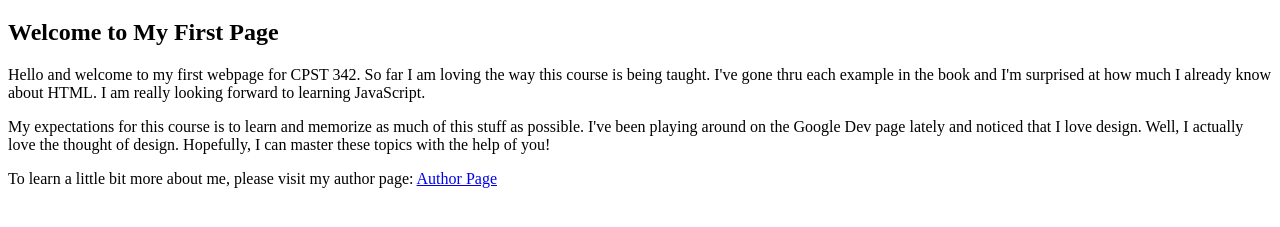
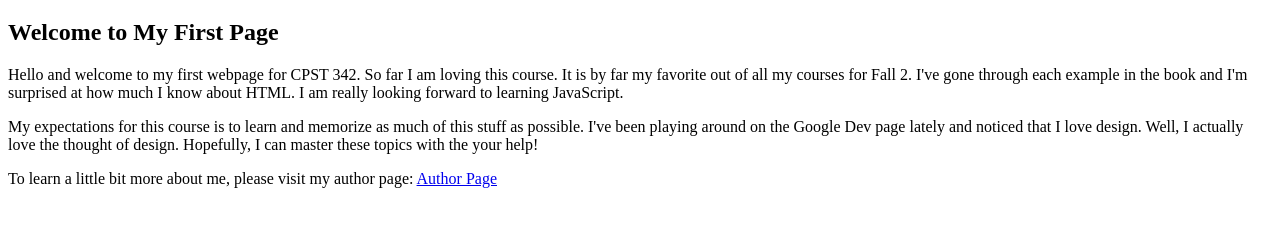
Before and after one commit to thill1117/cpst342f17hw1, a plain HTML site: page index.html in a window 1280 px wide. Shown: the part 61-288 px from the top of the page. Drawn offline with Linux system fonts and the light colour scheme.

Commit message:
Add changes to index.html

```diff
--- a/index.html
+++ b/index.html
@@ -9,9 +9,9 @@
       <h1>CPST 342</h1>
         <h2>Welcome to My First Page</h2>
 
-        <p>Hello and welcome to my first webpage for CPST 342. So far I am loving the way this course is being taught. I've gone thru each example in the book and I'm surprised at how much I already know about HTML. I am really looking forward to learning JavaScript.  </p>
+        <p>Hello and welcome to my first webpage for CPST 342. So far I am loving this course. It is by far my favorite out of all my courses for Fall 2. I've gone through each example in the book and I'm surprised at how much I know about HTML. I am really looking forward to learning JavaScript.  </p>
 
-        <p> My expectations for this course is to learn and memorize as much of this stuff as possible. I've been playing around on the Google Dev page lately and noticed that I love design. Well, I actually love the thought of design. Hopefully, I can master these topics with the help of you!</p>
+        <p> My expectations for this course is to learn and memorize as much of this stuff as possible. I've been playing around on the Google Dev page lately and noticed that I love design. Well, I actually love the thought of design. Hopefully, I can master these topics with the your help!</p>
 
         To learn a little bit more about me, please visit my author page: <a href="Author.html">Author Page</a>
 
```
